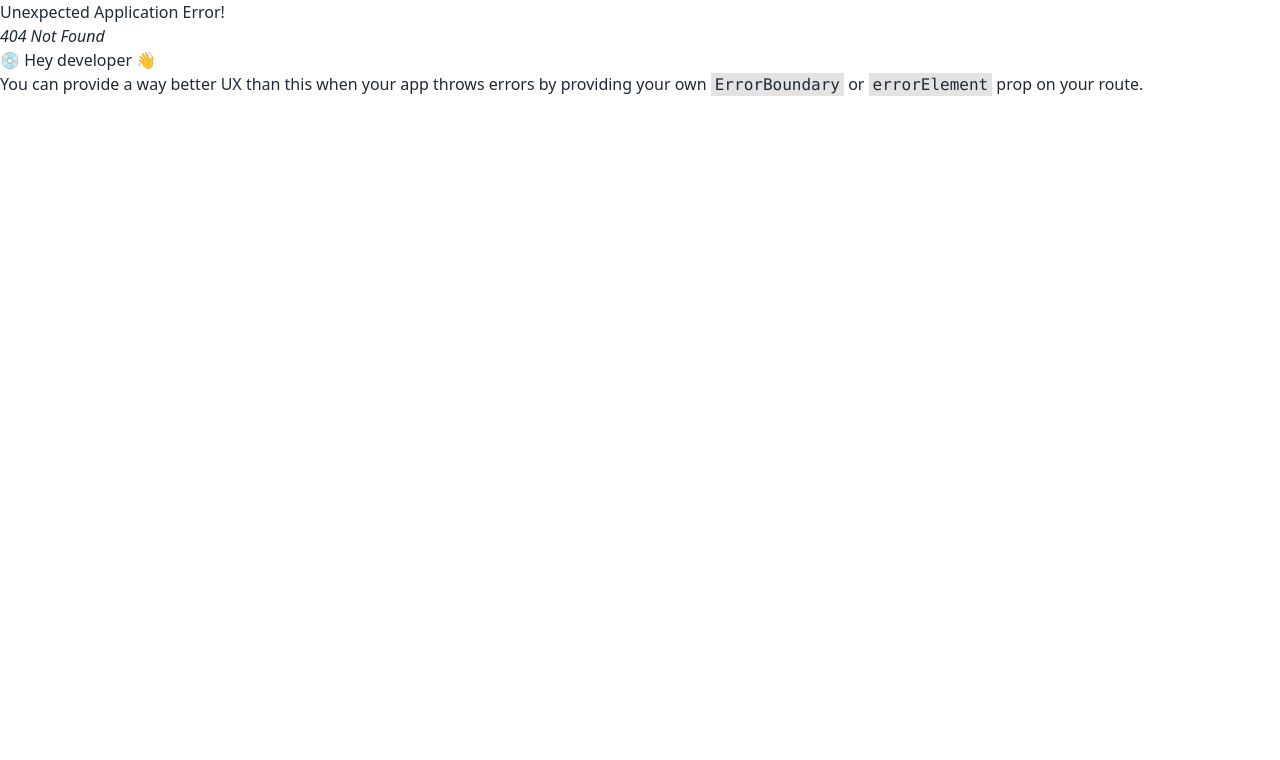
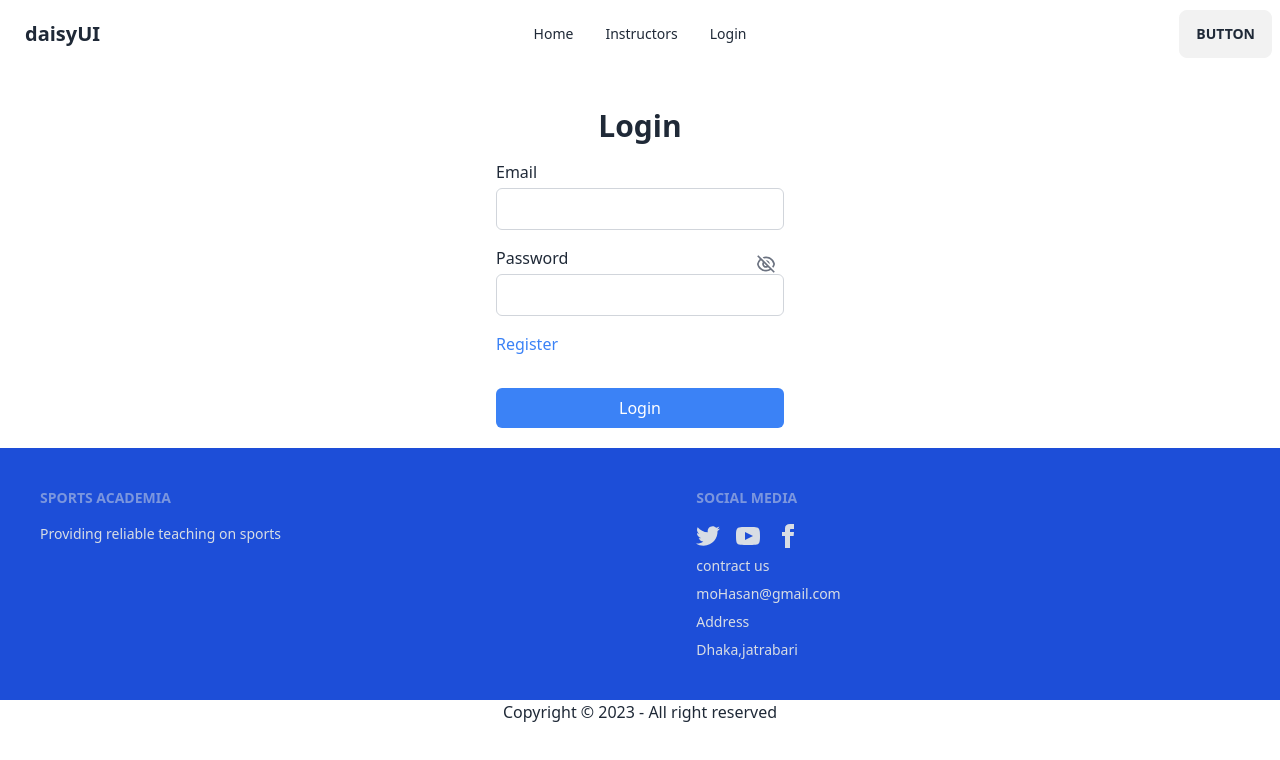
Before and after one commit to mohamim360/Learning-School-Client, a React (Vite) app: page /login in a window 1280 px wide. Before the commit this address had no page. Shown: the top 760 px of the page. Built offline with nearby package versions, Linux system fonts and the light colour scheme.

Commit message:
added login page

```diff
--- a/package.json
+++ b/package.json
@@ -10,12 +10,14 @@
     "preview": "vite preview"
   },
   "dependencies": {
+    "@heroicons/react": "^2.0.18",
     "localforage": "^1.10.0",
     "match-sorter": "^6.3.1",
     "react": "^18.2.0",
     "react-awesome-reveal": "^4.2.3",
     "react-awesome-slider": "^4.1.0",
     "react-dom": "^18.2.0",
+    "react-icons": "^4.9.0",
     "react-router-dom": "^6.12.1",
     "sort-by": "^1.2.0"
   },
--- a/src/Pages/Home/Banner/Banner.jsx
+++ b/src/Pages/Home/Banner/Banner.jsx
@@ -6,23 +6,23 @@ const Banner = () => {
   return (
     <div className="relative pb-5">
       <AwesomeSlider>
-        <div className="flex flex-col items-center justify-center h-64">
+        <div className="flex flex-col items-center justify-center h-100">
           <Fade>
-            <img src="src/assets/download.jpeg" className="w-full h-full object-cover" alt="Slider Image 1" />
+            <img src="src/assets/download.jpeg" alt="Slider Image 1" />
             <h2 className="text-white">Slider 1 Title</h2>
             <p className="text-white">Slider 1 Description</p>
           </Fade>
         </div>
-        <div className="flex flex-col items-center justify-center h-64">
+        <div className="flex flex-col items-center justify-center h-40">
           <Fade>
-            <img src="src/assets/download (2).jpeg" className="w-full h-full object-cover" alt="Slider Image 2" />
+            <img src="src/assets/download (2).jpeg" alt="Slider Image 2" />
             <h2 className="text-white">Slider 2 Title</h2>
             <p className="text-white">Slider 2 Description</p>
           </Fade>
         </div>
-        <div className="flex flex-col items-center justify-center h-64">
+        <div className="flex flex-col items-center justify-center h-40">
           <Fade>
-            <img src="src/assets/download (1).jpeg" className="w-full h-full object-cover" alt="Slider Image 3" />
+            <img src="src/assets/download (1).jpeg" alt="Slider Image 3" />
             <h2 className="text-white">Slider 3 Title</h2>
             <p className="text-white">Slider 3 Description</p>
           </Fade>
--- a/src/Pages/Home/Popular/PopularClasses.jsx
+++ b/src/Pages/Home/Popular/PopularClasses.jsx
@@ -4,7 +4,7 @@ const PopularClasses = () => {
   const [data, setData] = useState([]);
 
   useEffect(() => {
-    fetch("data.json")
+    fetch('http://localhost:5000/data')
       .then((res) => res.json())
       .then((data) => {
         const sortedData = data.sort((a, b) => a.availableSeats - b.availableSeats);
--- a/src/Pages/Home/Popular/Populerinstructor.jsx
+++ b/src/Pages/Home/Popular/Populerinstructor.jsx
@@ -5,7 +5,7 @@ const Populerinstructor = () => {
   const [data, setData] = useState([]);
 
   useEffect(() => {
-    fetch('data.json')
+    fetch('http://localhost:5000/data')
       .then(res => res.json())
       .then(data => {
         const sortedData = data.sort((a, b) => a.availableSeats - b.availableSeats);
--- a/src/Pages/Instractor/Instructors.jsx
+++ b/src/Pages/Instractor/Instructors.jsx
@@ -1,7 +1,7 @@
 import instructorsData from "../../../public/data.json";
 const Instructors = () => {
   return (
-    <div>
+    <div >
       <div className="flex flex-wrap justify-center">
       {instructorsData.map((instructor) => (
         <div key={instructor.id} className="max-w-sm rounded overflow-hidden shadow-lg m-4">
--- /dev/null
+++ b/src/Pages/Login/Login.jsx
@@ -0,0 +1,80 @@
+
+import { useState } from 'react';
+import { RiEyeLine, RiEyeOffLine } from 'react-icons/ri';
+import { Link } from 'react-router-dom';
+
+const Login = () => {
+  const [email, setEmail] = useState('');
+  const [password, setPassword] = useState('');
+  const [passwordVisible, setPasswordVisible] = useState(false);
+
+  const togglePasswordVisibility = () => {
+    setPasswordVisible(!passwordVisible);
+  };
+
+  const handleSubmit = (e) => {
+    e.preventDefault();
+
+    console.log('Email:', email);
+    console.log('Password:', password);
+
+    setEmail('');
+    setPassword('');
+  };
+
+  return (
+    <div className="flex flex-col items-center mt-10">
+      <h2 className="text-3xl font-bold mb-4">Login</h2>
+      <form className="w-72" onSubmit={handleSubmit}>
+        <div className="mb-4">
+          <label htmlFor="email" className="block mb-1 font-medium">
+            Email
+          </label>
+          <input
+            type="email"
+            id="email"
+            value={email}
+            onChange={(e) => setEmail(e.target.value)}
+            className="w-full px-3 py-2 border border-gray-300 rounded-md"
+          />
+        </div>
+        <div className="relative">
+          <label htmlFor="password" className="block mb-1 font-medium">
+            Password
+          </label>
+          <input
+            type={passwordVisible ? 'text' : 'password'}
+            id="password"
+            value={password}
+            onChange={(e) => setPassword(e.target.value)}
+            className="w-full px-3 py-2 border border-gray-300 rounded-md"
+          />
+          <button
+            type="button"
+            className="absolute top-2 right-2 text-gray-500"
+            onClick={togglePasswordVisibility}
+          >
+            {passwordVisible ? (
+              <RiEyeLine className="h-5 w-5" />
+            ) : (
+              <RiEyeOffLine className="h-5 w-5" />
+            )}
+          </button>
+        </div>
+        <div className="mt-4">
+          <Link to="/registration" className="text-blue-500">
+            Register
+          </Link>
+        </div>
+        <div className="mt-4">
+          {/* Include your social login buttons here */}
+        </div>
+        <button type="submit" className="w-full py-2 mt-4 bg-blue-500 text-white rounded-md">
+          Login
+        </button>
+      </form>
+    </div>
+  );
+};
+
+export default Login;
--- a/src/Pages/Shared/NavBer/NavBer.jsx
+++ b/src/Pages/Shared/NavBer/NavBer.jsx
@@ -5,10 +5,11 @@ const NavBer = () => {
     <>
       <li><Link to="/">Home</Link></li>
       <li><Link to="/instructors">Instructors</Link></li>
+      <li><Link to="/login">Login</Link></li>
     </>
   );
   return (
-    <div>
+    <div >
       <div className="navbar bg-base-100">
         <div className="navbar-start">
           <div className="dropdown">
```
Also changed, not shown: src/Routes/Routes.jsx (+15 -14 lines), 1 other file (tests, documents, lock files or other folders).
